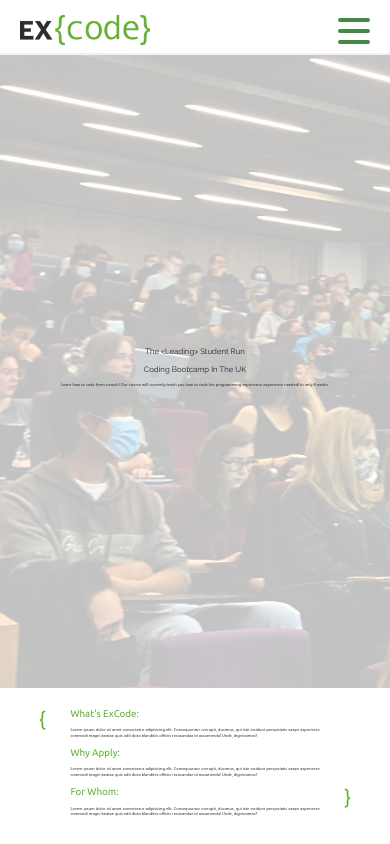
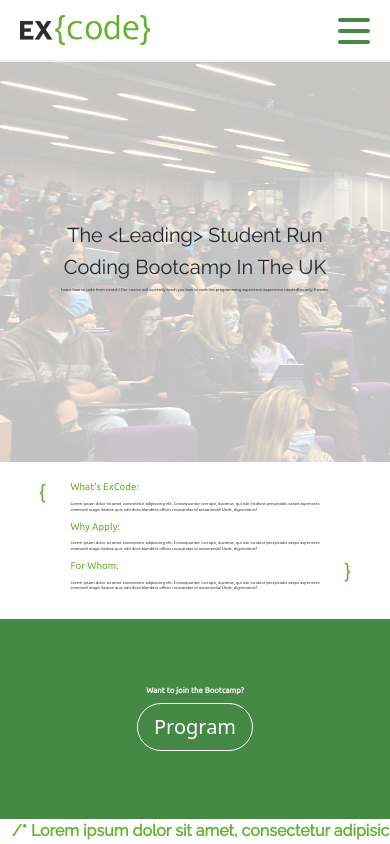
Before and after one commit to jeremy-shr/ExCode-Website, a React (Create React App) app: page / in a window 390 px wide. Shown: the top 844 px of the page. Built offline with nearby package versions, Linux system fonts and the light colour scheme.

Commit message:
fixing font responsiveness

```diff
--- a/src/components/Home.js
+++ b/src/components/Home.js
@@ -6,12 +6,12 @@ import styled from "styled-components";
 const Title = styled.h1`
 	font-family: 'Raleway', sans-serif, bold ;
 	font-style: bold;
-	font-size: 2vw;
+	font-size: 20px;
 `;
 
 const R1 = styled.section`
 	background-image: url("/course.png");
-	height: 75vh;
+	height: 400px;
 	background-size: cover;
 	display: flex !important;
 	flex-direction: column;
@@ -29,7 +29,7 @@ const R2 = styled.section`
 `;
 
 const R3 = styled.section`
-	height: 25vh;
+	height: 200px;
 	background-color: #468845;
 	display: flex !important;
 	flex-direction: column;
@@ -37,16 +37,6 @@ const R3 = styled.section`
 	justify-content: center;
 `;
 
-const R4 = styled.section`
-	display: flex;
-	justify-content: space-evenly;
-	flex-direction: row;
-	flex-wrap: wrap;
-	align-items: center;
-	height: 40vh;
-	margin: 0 20px 0 20px;
-
-`;
 
 const R5 = styled.section`
 	display: flex;
@@ -58,7 +48,7 @@ const R5 = styled.section`
 const ImgName = styled.h3`
 	font-family: "Raleway";
 	float: right;
-	padding-right: 218px;
+
 	margin-bottom: 0;
 	font-size: 20px;
 `;
@@ -152,8 +142,7 @@ function Home() {
 								adipisicing elit. Consequuntur corrupti,
 								ducimus, qui iste incidunt perspiciatis
 								saepe asperiores commodi magni beatae quis
-									odit dicta blanditiis officiis recusandae id
-									assumenda! Unde, dignissimos?
+								odit dicta blanditiis officiis recusandae id									assumenda! Unde, dignissimos?
 							</Paragraph>
 						</div>
 
--- a/src/components/Nav/Navbar.js
+++ b/src/components/Nav/Navbar.js
@@ -7,7 +7,7 @@ import { NavLink, Link } from "react-router-dom";
 
 const Nav = styled.nav`
     width: 100%;
-    height: 55px;
+    height: 10%;
     border-bottom: 2px solid #f1f1f1;
     padding: 0 20px;
     display: flex;
```
Lines whose indentation alone changed are shown as unchanged.
